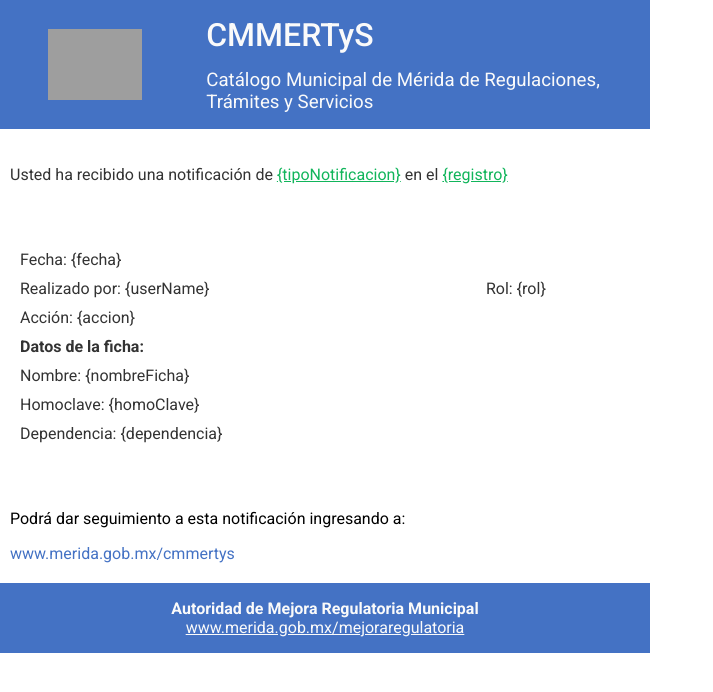
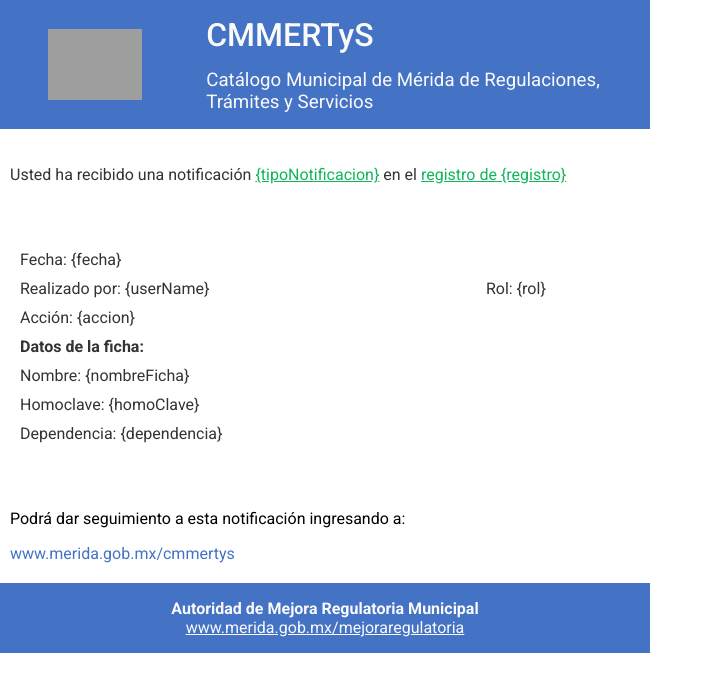
Before and after one commit to lautaroNaselloExtra2/catalogoTyS, a plain HTML site: page index.html in a window 1280 px wide. Shown: the whole page, without its empty margins (0-713 px from the left). Drawn offline with Linux system fonts and the light colour scheme; grey boxes are pictures that could not be loaded.

Commit message:
Update index.html

```diff
--- a/index.html
+++ b/index.html
@@ -76,9 +76,9 @@
       <tr>
         <td style="padding: 20px 10px">
           <p style="color: #333">
-            Usted ha recibido una notificación de
+            Usted ha recibido una notificación
             <u style="color: #11b55b">{tipoNotificacion}</u> en el
-            <u style="color: #11b55b">{registro}</u>
+            <u style="color: #11b55b">registro de {registro}</u>
           </p>
         </td>
       </tr>
```
